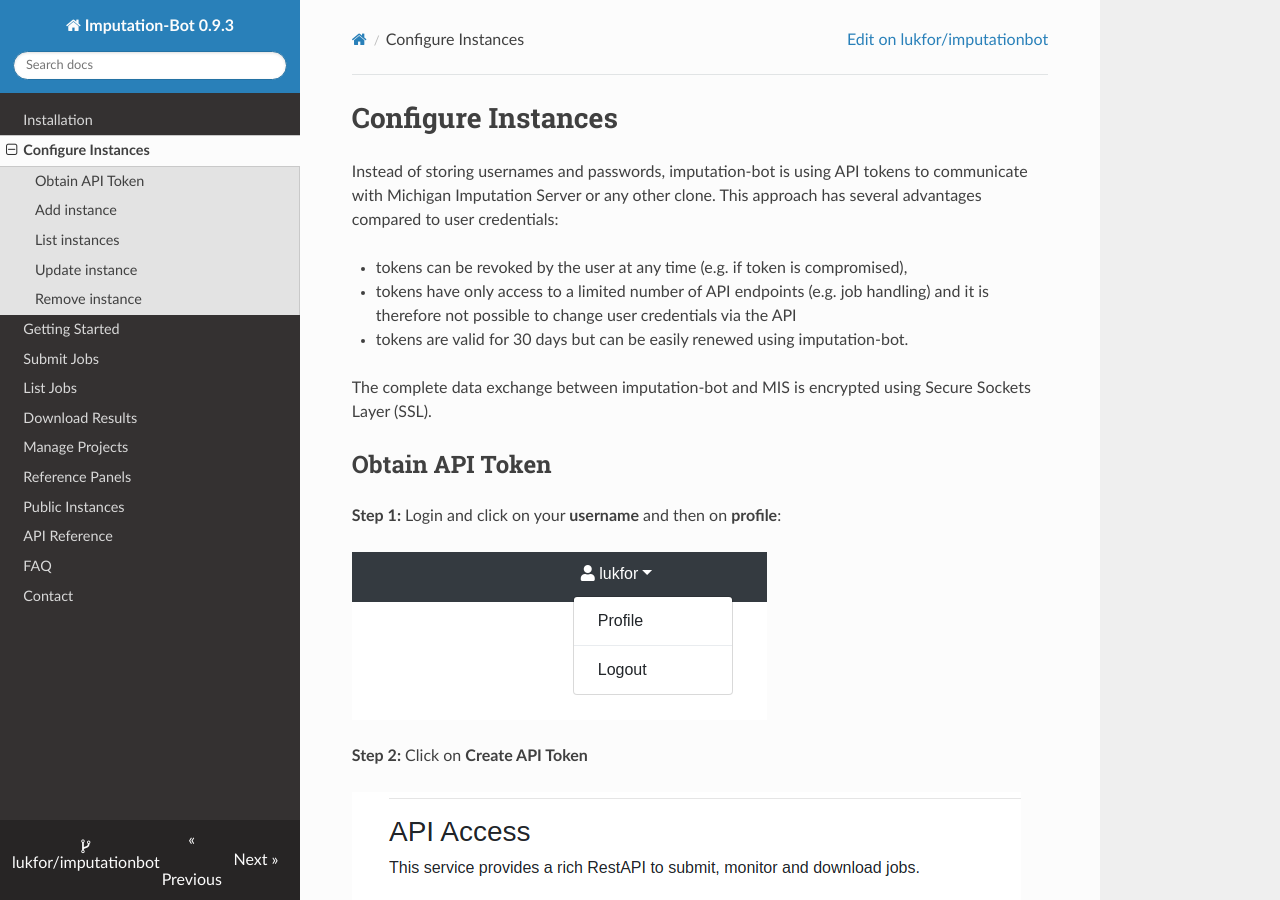
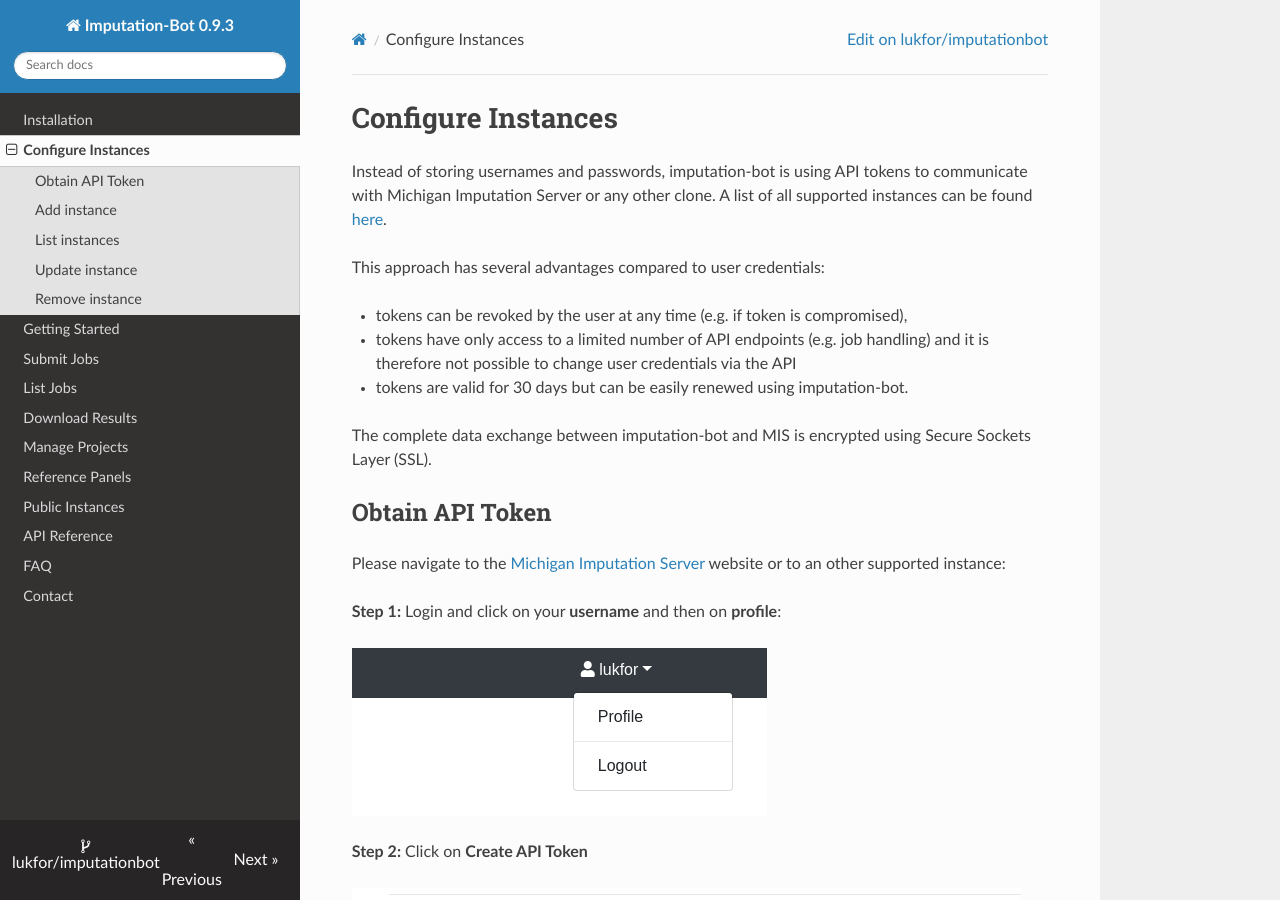
Before and after one commit to lukfor/imputationbot, an MkDocs documentation site: the page built from docs/instances.md, in a window 1280 px wide and 900 px high. Built offline with MkDocs 1.6.1, drawn with Linux system fonts in a browser that asks for light colours; nearby versions of some CDN libraries; old or Windows-style settings are respelled for this version of MkDocs.

Commit message:
Update installation and instances

```diff
--- a/docs/instances.md
+++ b/docs/instances.md
@@ -1,6 +1,8 @@
 # Configure Instances
 
-Instead of storing usernames and passwords, imputation-bot is using API tokens to communicate with Michigan Imputation Server or any other clone. This approach has several advantages compared to user credentials:
+Instead of storing usernames and passwords, imputation-bot is using API tokens to communicate with Michigan Imputation Server or any other clone. A list of all supported instances can be found [here](public-instances.md).
+
+This approach has several advantages compared to user credentials:
 
 - tokens can be revoked by the user at any time (e.g. if token is compromised),
 - tokens have only access to a limited number of API endpoints (e.g. job handling) and it is therefore not possible to change user credentials via the API
@@ -9,6 +11,8 @@ Instead of storing usernames and passwords, imputation-bot is using API tokens t
 The complete data exchange between imputation-bot and MIS is encrypted using Secure Sockets Layer (SSL).
 
 ## Obtain API Token
+
+Please navigate to the [Michigan Imputation Server](https://imputationserver.sph.umich.edu) website or to an other supported instance:
 
 **Step 1:** Login and click on your **username** and then on **profile**:
 
```
Also changed, not shown: docs/index.md (+2 -2 lines).
